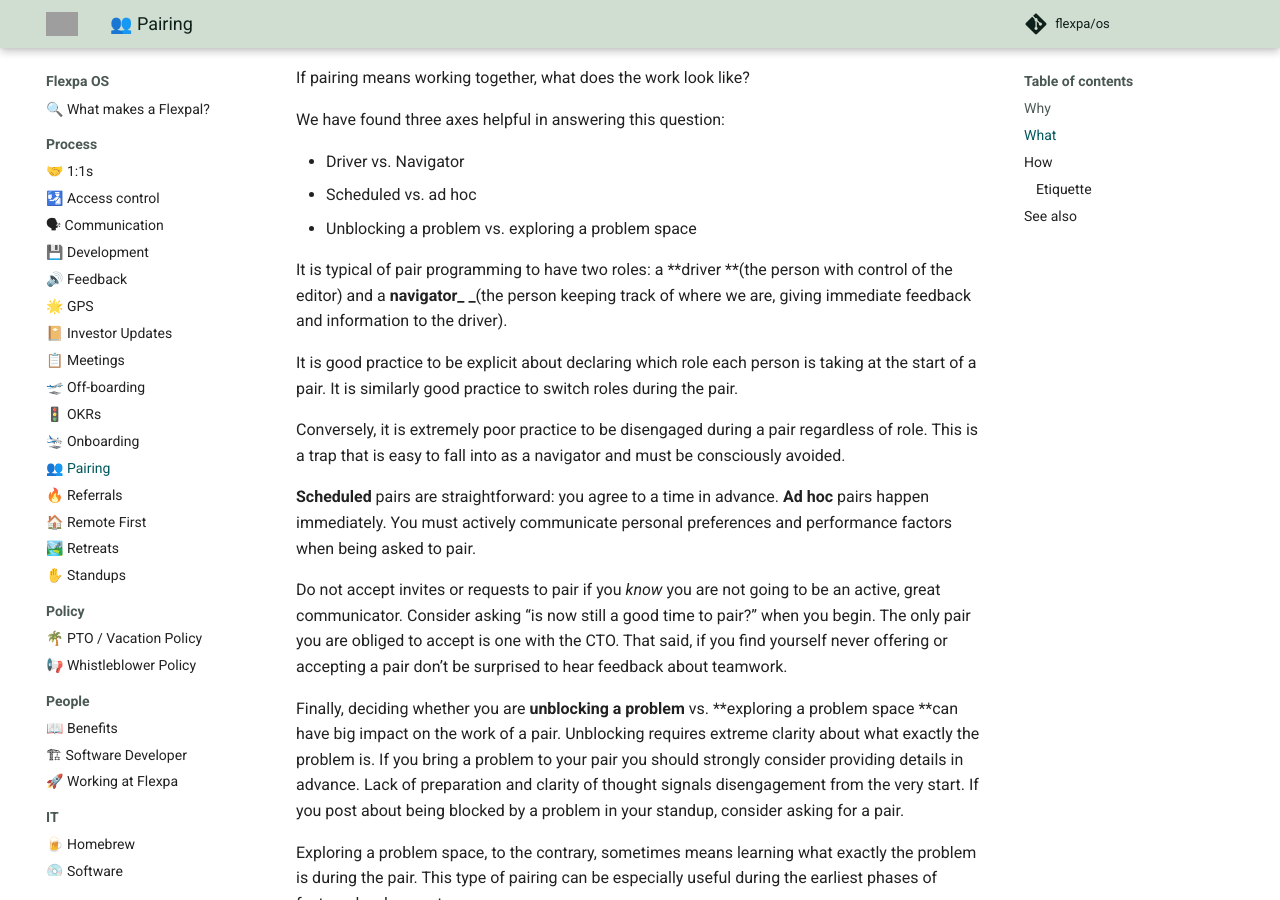
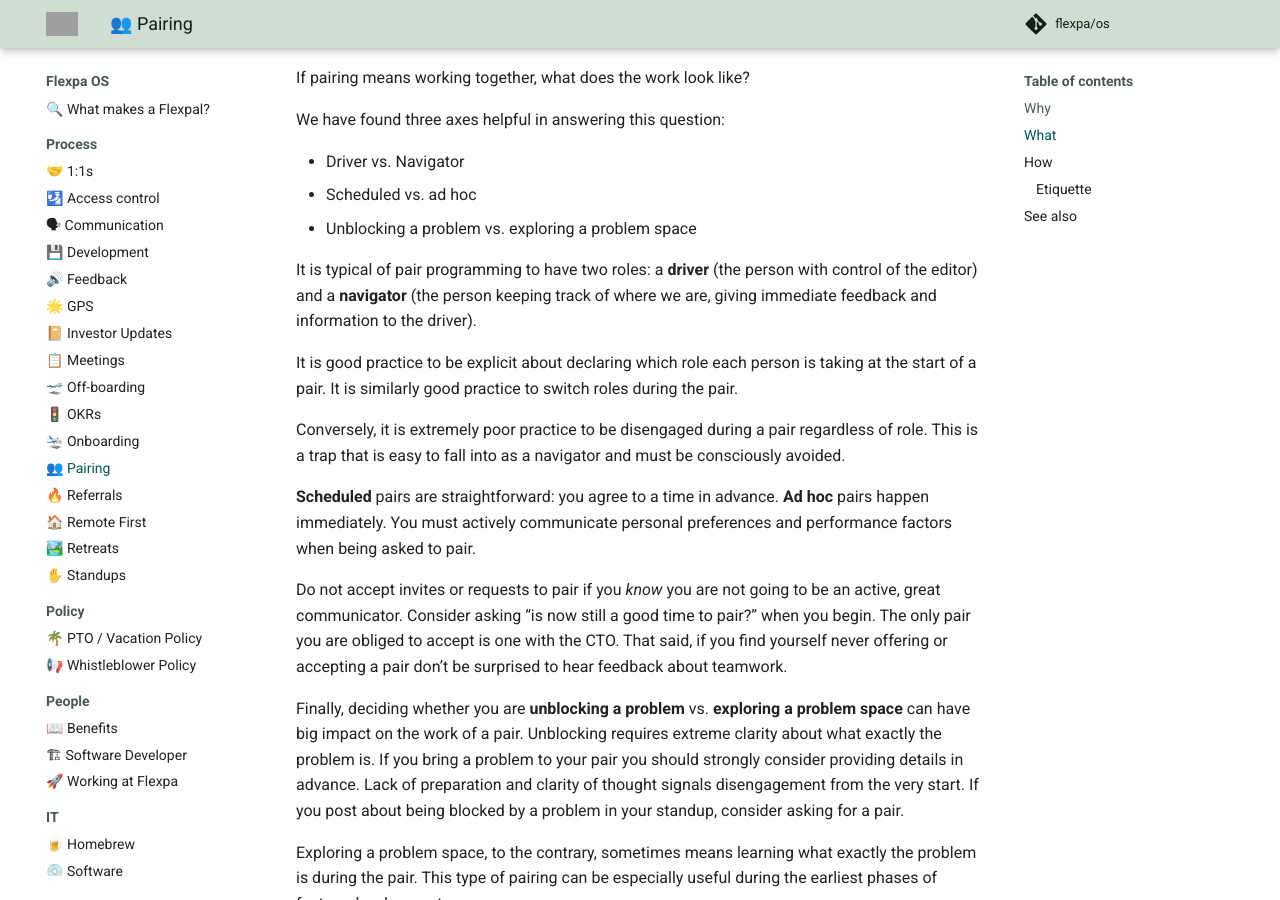
Before and after one commit to flexpa/os, an MkDocs documentation site: the page built from docs/process/pairing.md, in a window 1280 px wide and 900 px high, scrolled down 677 px. Built offline with MkDocs 1.6.1 and Material for MkDocs 9.7.7, drawn with Linux system fonts in a browser that asks for light colours; comment, search, counter and statistics services are not loaded; grey boxes are pictures that could not be loaded.

Commit message:
Fixed typos

```diff
--- a/docs/process/pairing.md
+++ b/docs/process/pairing.md
@@ -24,7 +24,7 @@ We have found three axes helpful in answering this question:
 * Scheduled vs. ad hoc
 * Unblocking a problem vs. exploring a problem space
 
-It is typical of pair programming to have two roles: a **driver **(the person with control of the editor) and a **navigator_ _**(the person keeping track of where we are, giving immediate feedback and information to the driver).
+It is typical of pair programming to have two roles: a **driver** (the person with control of the editor) and a **navigator** (the person keeping track of where we are, giving immediate feedback and information to the driver).
 
 It is good practice to be explicit about declaring which role each person is taking at the start of a pair.
 It is similarly good practice to switch roles during the pair.
@@ -41,7 +41,7 @@ Consider asking “is now still a good time to pair?” when you begin.
 The only pair you are obliged to accept is one with the CTO.
 That said, if you find yourself never offering or accepting a pair don’t be surprised to hear feedback about teamwork.
 
-Finally, deciding whether you are **unblocking a problem** vs. **exploring a problem space **can have big impact on the work of a pair.
+Finally, deciding whether you are **unblocking a problem** vs. **exploring a problem space** can have big impact on the work of a pair.
 Unblocking requires extreme clarity about what exactly the problem is.
 If you bring a problem to your pair you should strongly consider providing details in advance.
 Lack of preparation and clarity of thought signals disengagement from the very start.
```
